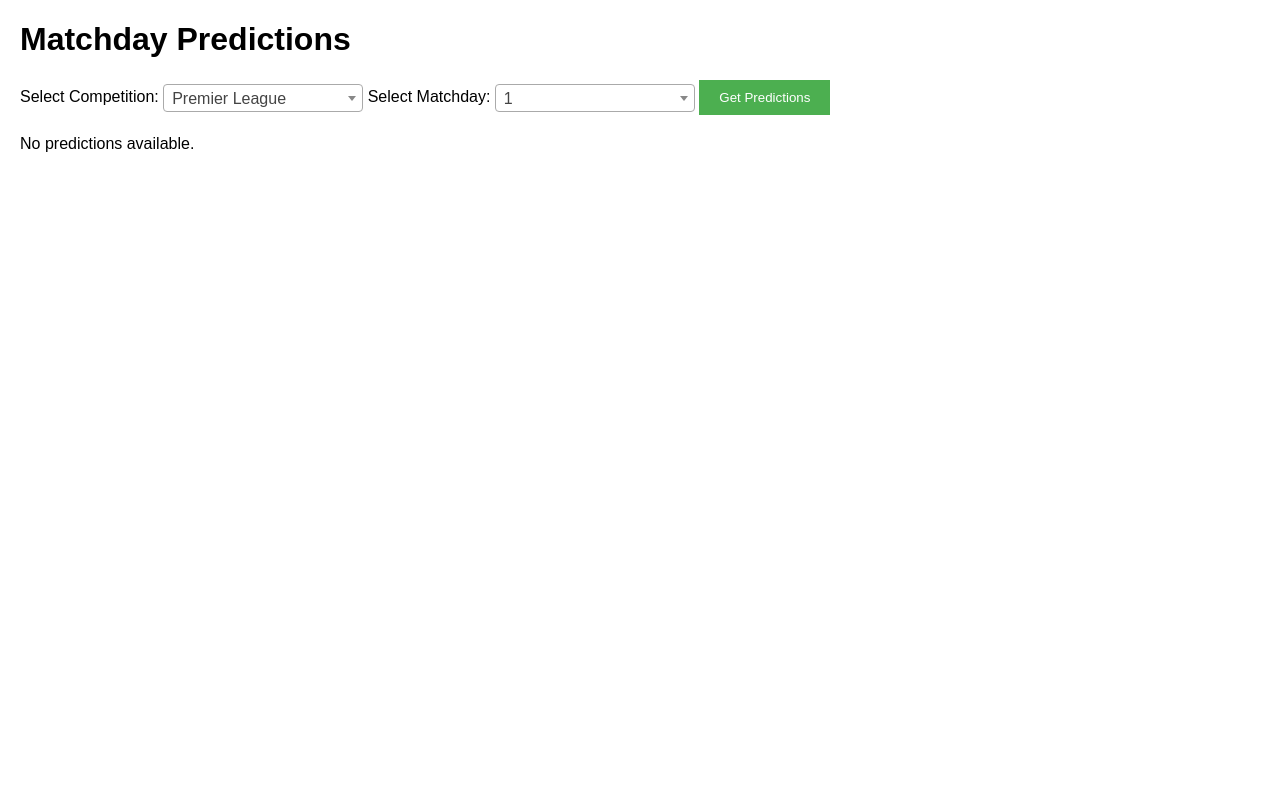
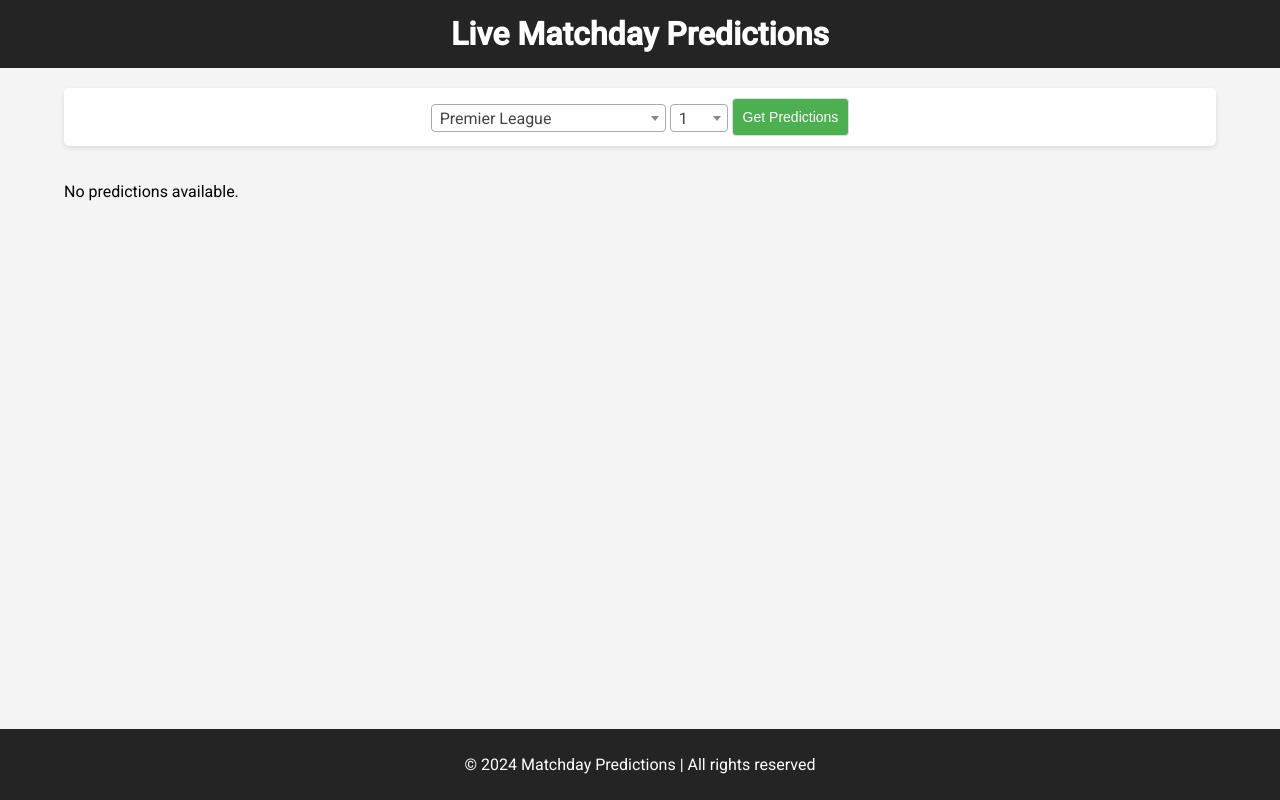
Before and after one commit to nyasimi23/IX-Tips, a Django app: page /matchday_predictions/ in a window 1280 px wide. Run offline with Django 4.2, Linux system fonts and the light colour scheme.

Commit message:
improved UI

```diff
--- a/predict/templates/predict/matchday_predictions.html
+++ b/predict/templates/predict/matchday_predictions.html
@@ -3,102 +3,193 @@
 <head>
     <meta charset="UTF-8">
     <meta name="viewport" content="width=device-width, initial-scale=1.0">
-    <title>Matchday Predictions</title>
+    <title>Matchday Predictions - Live Score Style</title>
+
+    <!-- Include Google Fonts -->
+    <link href="https://fonts.googleapis.com/css2?family=Roboto:wght@400;500&display=swap" rel="stylesheet">
 
     <!-- Optional: Add select2 for better dropdowns -->
     <link href="https://cdn.jsdelivr.net/npm/select2@4.0.13/dist/css/select2.min.css" rel="stylesheet" />
 
+    <!-- CSS for the UI -->
     <style>
         body {
-            font-family: Arial, sans-serif;
-            margin: 20px;
+            font-family: 'Roboto', sans-serif;
+            margin: 0;
+            padding: 0;
+            background-color: #f4f4f4;
         }
-        form {
+
+        header {
+            background-color: #242424;
+            color: white;
+            padding: 15px 0;
+            text-align: center;
+        }
+
+        header h1 {
+            margin: 0;
+        }
+
+        .container {
+            width: 90%;
+            max-width: 1200px;
+            margin: 20px auto;
+        }
+
+        .matchday-form {
             margin-bottom: 20px;
+            display: flex;
+            justify-content: center;
+            align-items: center;
+            gap: 10px;
+            background-color: #ffffff;
+            padding: 10px;
+            border-radius: 5px;
+            box-shadow: 0 2px 5px rgba(0, 0, 0, 0.1);
         }
-        select {
-            width: 200px;
+
+        select, button {
             padding: 10px;
-            margin-right: 10px;
+            font-size: 14px;
+            border-radius: 4px;
+            border: 1px solid #ddd;
         }
+
         button {
-            padding: 10px 20px;
             background-color: #4CAF50;
             color: white;
-            border: none;
             cursor: pointer;
         }
+
         button:hover {
             background-color: #45a049;
         }
-        table {
+
+        .matches-list {
+            display: grid;
+            grid-template-columns: repeat(auto-fill, minmax(300px, 1fr));
+            gap: 20px;
+        }
+
+        .match-card {
+            background-color: white;
+            padding: 15px;
+            border-radius: 8px;
+            box-shadow: 0 2px 8px rgba(0, 0, 0, 0.1);
+            display: flex;
+            flex-direction: column;
+            text-align: center;
+        }
+
+        .match-card .teams {
+            font-weight: bold;
+            margin: 10px 0;
+        }
+
+        .match-card .score {
+            font-size: 24px;
+            margin: 5px 0;
+        }
+
+        .match-card .prediction {
+            background-color: #eeeeee;
+            padding: 5px;
+            border-radius: 5px;
+            margin-top: 10px;
+        }
+
+        .match-card .prediction p {
+            margin: 0;
+            font-size: 14px;
+        }
+
+        .match-card .result {
+            margin-top: 15px;
+            font-size: 14px;
+            color: #333;
+        }
+
+        footer {
+            background-color: #242424;
+            color: white;
+            text-align: center;
+            padding: 10px 0;
+            position: fixed;
+            bottom: 0;
             width: 100%;
-            border-collapse: collapse;
+        }
+
+        .loading-spinner {
+            text-align: center;
+            font-size: 18px;
             margin-top: 20px;
-        }
-        th, td {
-            padding: 10px;
-            text-align: left;
-            border: 1px solid #ddd;
-        }
-        th {
-            background-color: #f2f2f2;
+            display: none;
         }
     </style>
 </head>
 <body>
 
-<h1>Matchday Predictions</h1>
+<header>
+    <h1>Live Matchday Predictions</h1>
+</header>
 
-<form method="POST" id="competition-form" action="{% url 'matchday_predictions' %}">
+<div class="container">
+    <!-- Competition & Matchday Selector -->
+    <div class="matchday-form">
+        <form method="POST" id="competition-form">
             {% csrf_token %}
-    <label for="competition">Select Competition:</label>
             <select id="competition" name="competition" required>
                 {% for code, name in competitions.items %}
                 <option value="{{ code }}">{{ name }}</option>
                 {% endfor %}
             </select>
 
-    <label for="matchday">Select Matchday:</label>
             <select id="matchday" name="matchday" required>
                 {% for matchday in matchdays %}
                 <option value="{{ matchday }}">{{ matchday }}</option>
                 {% endfor %}
             </select>
 
-    <button type="submit" id="submit-btn">Get Predictions</button>
+            <button type="submit">Get Predictions</button>
         </form>
+    </div>
 
     <!-- Loading Spinner -->
-<div id="loading-spinner" style="display: none;">Loading...</div>
+    <div class="loading-spinner" id="loading-spinner">Loading...</div>
 
-<!-- Predictions Table -->
-    <div id="predictions">
+    <!-- Predictions List -->
+    <div class="matches-list" id="matches-list">
         {% if predictions %}
-        <table>
-            <tr>
-                <th>Home Team</th>
-                <th>Away Team</th>
-                <th>Predicted Result</th>
-                <th>Home Goals</th>
-                <th>Away Goals</th>
-                <th>Average Goals</th>
-            </tr>
         {% for prediction in predictions %}
-            <tr>
-                <td>{{ prediction.home_team }}</td>
-                <td>{{ prediction.away_team }}</td>
-                <td>{{ prediction.predicted_result }}</td>
-                <td>{{ prediction.predicted_home_goals }}</td>
-                <td>{{ prediction.predicted_away_goals }}</td>
-                <td>{{ prediction.average_goals_category }}</td>
-            </tr>
+        <div class="match-card">
+            <div class="teams">
+                <div>{{ prediction.home_team }} vs {{ prediction.away_team }}</div>
+            </div>
+            <div class="score">
+                <p>Prediction: {{ prediction.predicted_result }}</p>
+            </div>
+            <div class="prediction">
+
+                <p>Average Goals: {{ prediction.average_goals_category }}</p>
+            </div>
+            <div class="result">
+                Final Score Prediction: {{ prediction.predicted_home_goals }} - {{ prediction.predicted_away_goals }}
+
+            <br>
+            <br>
+            </div>
+        </div>
         {% endfor %}
-        </table>
         {% else %}
         <p>No predictions available.</p>
         {% endif %}
     </div>
+</div>
+
+<footer>
+    <p>&copy; 2024 Matchday Predictions | All rights reserved</p>
+</footer>
 
 <!-- Include jQuery and select2 JS -->
 <script src="https://code.jquery.com/jquery-3.6.0.min.js"></script>
@@ -111,16 +202,16 @@
 
         // Handle form submission
         $('#competition-form').on('submit', function(e) {
-            e.preventDefault(); // Prevent the default form submission
+            e.preventDefault(); // Prevent default form submission
 
             // Show loading spinner
             $('#loading-spinner').show();
-            $('#predictions').hide();
+            $('#matches-list').hide();
 
             var competition = $('#competition').val();
             var matchday = $('#matchday').val();
 
-            // AJAX request to submit the form data
+            // AJAX request to submit form data
             $.ajax({
                 type: 'POST',
                 url: $(this).attr('action'),
@@ -130,14 +221,9 @@
                     'matchday': matchday
                 },
                 success: function(response) {
-                    // Hide loading spinner
+                    // Hide loading spinner and show the match list
                     $('#loading-spinner').hide();
-
-                    // Show predictions table
-                    $('#predictions').show();
-
-                    // Update the table with predictions
-                    $('#predictions').html(response);
+                    $('#matches-list').html(response).show();
                 },
                 error: function() {
                     $('#loading-spinner').hide();
```
Lines whose indentation alone changed are shown as unchanged.
